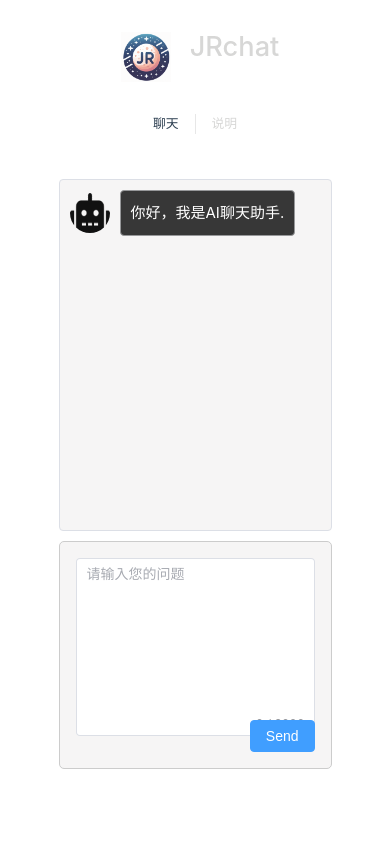
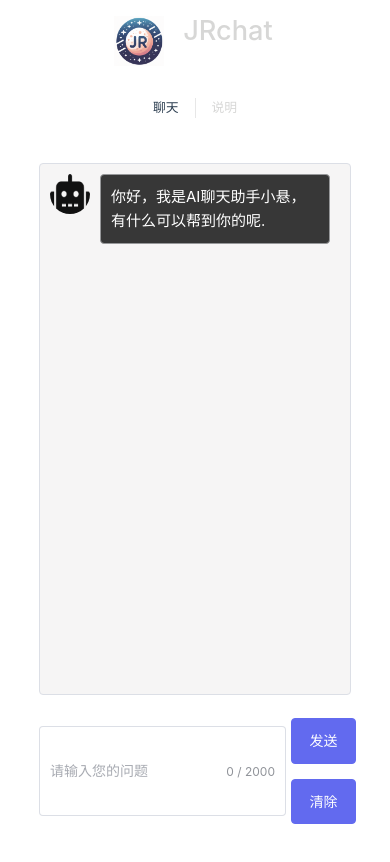
Before and after one commit to xdrshjr/Vue-JR-Ollama-Chat, a Vue app: page /about in a window 390 px wide. Shown: the top 862 px of the page. Built offline with nearby package versions, Linux system fonts and the light colour scheme.

Commit message:
[init] 修改了聊天样式，左右对齐，加用户图标

```diff
--- a/src/App.vue
+++ b/src/App.vue
@@ -29,6 +29,8 @@ import HelloWorld from './components/HelloWorld.vue'
   display: flex;
   flex-direction: column;
   height: 100vh;
+  width: 100%; /* Ensure container takes full width */
+  box-sizing: border-box;
 }
 
 header {
@@ -119,6 +121,27 @@ main {
   }
 }
 
+@media (max-width: 600px) {
+  .left-section, .right-section {
+    width: 100%;
+    margin-left: 0;
+  }
+
+  .logo {
+    width: 50px;
+    height: 50px;
+  }
+
+  nav {
+    font-size: 0.8rem;
+  }
+
+  main {
+    height: 80%;
+    justify-content: center;
+  }
+}
+
 @media (min-width: 600px) {
   header {
     height: 10%;
--- a/src/assets/main.css
+++ b/src/assets/main.css
@@ -3,7 +3,7 @@
 #app {
   max-width: 1280px;
   margin: 0 auto;
-  padding: 2rem;
+  padding: 1rem;
   font-weight: normal;
 }
 
--- a/src/views/AboutView.vue
+++ b/src/views/AboutView.vue
@@ -17,7 +17,7 @@
               ></div>
             </div>
             <div v-if="messages.some(message => message.loading)" class="progress-container">
-              <el-progress type="line" :percentage="messages.find(message => message.loading)?.progress || 0"></el-progress>
+              <el-progress :percentage="messages.find(message => message.loading)?.progress || 0"></el-progress>
             </div>
           </div>
           <div class="chat-input">
@@ -27,11 +27,15 @@
                 class="input-box"
                 placeholder="请输入您的问题"
                 show-word-limit
-                type="textarea"
+                type="text"
                 resize="none"
-                :autosize="{ minRows: 8, maxRows: 8 }"
+                :autosize="{ minRows: 1, maxRows: 8 }"
+                @keyup.enter="sendMessage"
             />
-            <el-button type="primary" class="send-button" @click="sendMessage">Send</el-button>
+            <div class="button-box">
+              <el-button type="primary" class="send-button" @click="sendMessage" color="#626aef">发送</el-button>
+              <el-button type="primary" class="clear-button" @click="clearMessages" color="#626aef">清除</el-button>
+            </div>
           </div>
         </div>
       </el-main>
@@ -43,7 +47,7 @@
 import { ref, nextTick, onMounted } from 'vue';
 import { marked } from 'marked';
 
-const messages = ref<any[]>([{ role: 'assistant', content: '你好，我是AI聊天助手.', loading: false, progress: 0 }]);
+const messages = ref<any[]>([{ role: 'assistant', content: '你好，我是AI聊天助手小悬，有什么可以帮到你的呢.', loading: false, progress: 0 }]);
 const newMessage = ref<string>('');
 
 const resultBox = ref<HTMLElement | null>(null);
@@ -106,6 +110,21 @@ const callApi = async (message: string) => {
   }
 };
 
+const clearMessages = async () => {
+  try {
+    await fetch('https://your-clear-api-endpoint', {
+      method: 'POST',
+      headers: {
+        'Content-Type': 'application/json',
+      },
+      body: JSON.stringify({ action: 'clear' }),
+    });
+    messages.value = [];
+  } catch (error) {
+    console.error('Error clearing messages:', error);
+  }
+};
+
 const sendMessage = async () => {
   if (newMessage.value.trim()) {
     const userMessage = newMessage.value.trim();
@@ -130,7 +149,7 @@ onMounted(scrollToBottom);
   flex-direction: column;
   height: 60rem;
   gap: 10px;
-  width: 60vw;
+  width: 70vw;
   margin: 0 auto;
 }
 
@@ -146,7 +165,6 @@ onMounted(scrollToBottom);
 
 .message-container {
   display: flex;
-  align-items: center;
   margin-bottom: 5px;
 }
 
@@ -189,46 +207,68 @@ onMounted(scrollToBottom);
 }
 
 .chat-input {
-  position: relative;
-  height: 30rem;
-  padding: 1rem;
-  box-sizing: border-box;
-  border: 1px solid #ccc;
-  border-radius: 5px;
-  background: #f6f5f5;
+  height: 10vh;
+  display: flex;
+  flex-wrap: nowrap;
+  justify-content: space-between;
+  align-items: center;
+}
+
+.send-button {
+  width: 100%;
+  margin-left: 5px;
+  height: 50%;
+}
+
+.clear-button {
+  width: 100%;
+  margin-left: 5px;
+  margin-top: 15px;
+  height: 50%;
 }
 
 .chat-input .input-box {
   width: 100%;
-  margin-bottom: 1rem;
+  height: 90px;
 }
 
-.chat-input .send-button {
-  position: absolute;
-  bottom: 1rem;
-  right: 1rem;
+.button-box {
+  display: flex;
+  flex-direction: column;
+  justify-content: space-between;
+  height: 80%; /* 使按钮盒子占满父容器的高度 */
 }
 
 .progress-container {
-  width: 100%;
   padding: 0 1rem;
   box-sizing: border-box;
   margin-top: 10px;
+  margin-left: 5%;
 }
 
 @media (max-width: 768px) {
   .chat-container {
-    height: 70vh;
-    width: 70vw;
+    height: 80vh;
+    width: 80vw;
     margin: 0 auto;
+    display: flex;
+    flex-direction: column;
   }
 
   .result-box {
-    height: 70vh;
+    height: 80%;
   }
 
   .chat-input {
-    height: 30vh;
+    height: 20%;
+    display: flex;
+    flex-wrap: nowrap;
+    justify-content: space-between;
+    align-items: center;
+  }
+
+  .send-button {
+    margin-left: 5px;
   }
 }
 </style>
```
